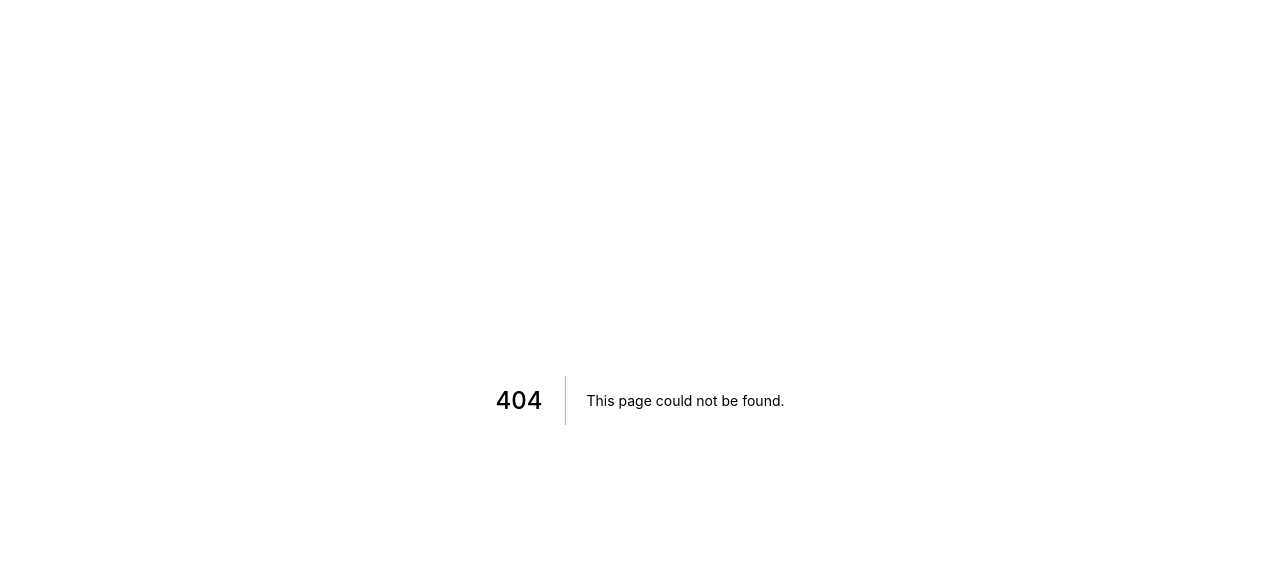
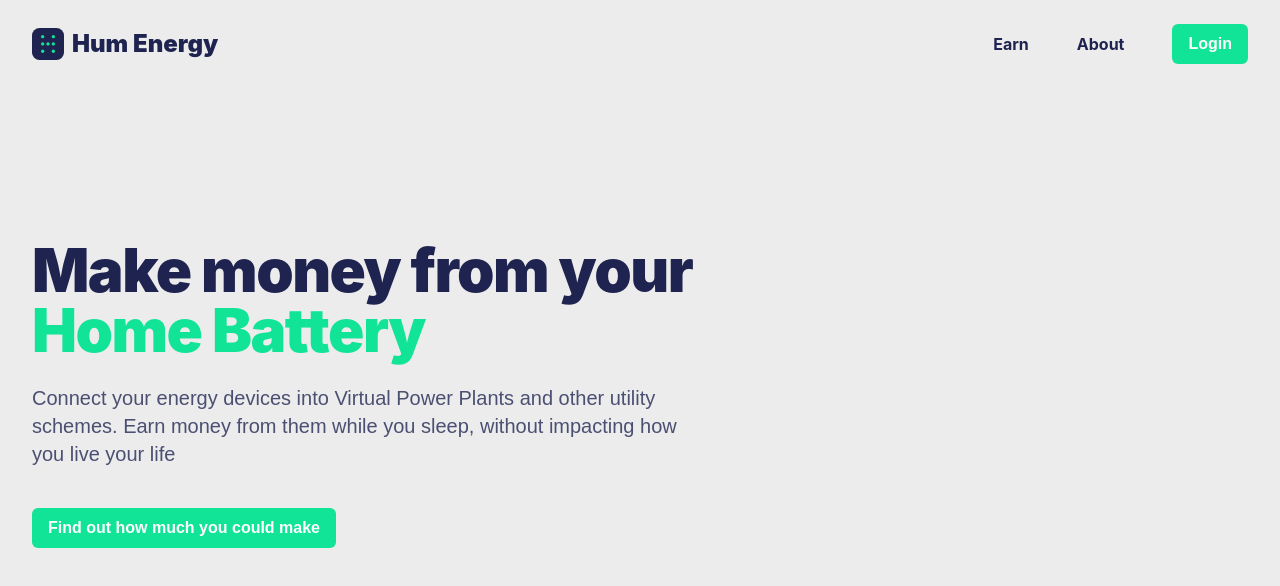
Before and after one commit to JamesDLamming/humenergy-web, a Next.js app: page /earn in a window 1280 px wide. Before the commit this address had no page. Shown: the top 586 px of the page. Built offline with nearby package versions, Linux system fonts and the light colour scheme; a web font is replaced by a local one.

Commit message:
Earn page setup

```diff
--- a/components/DefaultButton.js
+++ b/components/DefaultButton.js
@@ -2,7 +2,7 @@ const DefaultButton = ({ onClick, submittedStyle, ...props }) => {
   return (
     <button
       onClick={onClick}
-      className={`px-4 py-2 bg-blue-500 text-white font-semibold rounded-md hover:bg-blue-700 focus:outline-none focus:ring-2 focus:ring-blue-400 focus:ring-opacity-75 ${props.className} ${submittedStyle} `}
+      className={`px-4 py-2 bg-accent text-white font-semibold rounded-md hover:shadow-lg hover:bg-opacity-80   ${props.className} ${submittedStyle} `}
     >
       {props.children}
     </button>
--- a/components/Hero.js
+++ b/components/Hero.js
@@ -4,7 +4,6 @@ import SignupForm from './SignupForm';
 import Modal from './Modal';
 
 const Hero = () => {
-  const [modalOpen, setModalOpen] = useState(false);
   const [modalVisibility, setModalVisibility] = useState(false);
 
   return (
@@ -20,10 +19,10 @@ const Hero = () => {
           <div className="relative z-[1]">
             <div className="">
               <div className="mt-6 sm:max-w-xl">
-                <h1 className="text-4xl font-black tracking-tight text-gray-900 sm:text-6xl xl:text-7xl  relative">
-                  Take control of your home energy use
+                <h1 className="text-3xl font-black tracking-tight text-main sm:text-5xl xl:text-6xl  relative">
+                  Take control of your home energy
                 </h1>
-                <h2 className="font-medium font-cabin mt-6 text-lg text-gray-500 sm:text-xl  relative">
+                <h2 className=" font-cabin font-medium mt-6 text-lg text-mainSecondary sm:text-xl  relative">
                   Manage and optimize your energy consumption with Hum Energy,
                   the user-friendly app designed to help you save money and
                   reduce your environmental footprint
@@ -59,10 +58,10 @@ const Hero = () => {
                     className="w-5 h-5 text-yellow-400"
                   ></img>
                 </div>
-                <div className="min-w-0 py-1 text-xs sm:text-sm text-gray-500 pl-3">
+                <div className="min-w-0 py-1 text-xs sm:text-sm  pl-3">
                   Energy monitoring
                 </div>
-                <div className="min-w-0 py-1 text-xs sm:text-sm text-gray-500 pl-3">
+                <div className="min-w-0 py-1 text-xs sm:text-sm  pl-3">
                   Personalized tips
                 </div>
               </div>
@@ -107,7 +106,7 @@ const Hero = () => {
               </svg>
             </div>
 
-            <div className="relative pl-4 ml-auto sm:max-w-4xl sm:px-0 lg:h-full lg:max-w-none lg:flex lg:items-center xl:pl-12 preview-menu-wrapper">
+            <div className="relative pl-4 ml-auto sm:max-w-4xl sm:px-0 lg:h-full lg:max-w-none lg:flex lg:items-center xl:pl-12 ">
               <img
                 className="w-full rounded-l-3xl lg:w-auto 2xl:h-full 2xl:max-w-none 2xl:rounded-3xl"
                 src="https://images.unsplash.com/photo-1490730141103-6cac27aaab94?crop=entropy&amp;cs=tinysrgb&amp;fit=max&amp;fm=jpg&amp;ixid=M3wzMzczODV8MHwxfHJhbmRvbXx8fHx8fHx8fDE3MDE3MTAzODl8&amp;ixlib=rb-4.0.3&amp;q=80&amp;w=1080"
--- a/components/Nav.js
+++ b/components/Nav.js
@@ -1,24 +1,39 @@
 import React from 'react';
+import Link from 'next/link';
+import DefaultButton from './DefaultButton';
+
+const navLinks = [{ href: '/earn', label: 'Earn' }];
 
 const Nav = () => {
   return (
     <div className="relative isolate z-10">
-      <div className="px-6 py-6 lg:px-8 preview-menu-wrapper relative">
+      <div className="px-6 py-6 lg:px-8  relative">
         <nav className="flex items-center justify-between" aria-label="Global">
-          <a href="" className="flex flex-wrap items-center lg:flex-1 gap-x-2">
+          <a href="/" className="flex flex-wrap items-center lg:flex-1 gap-x-2">
             <img
               className="w-auto h-8"
               src="/HumEnergyLogoSquare.svg"
               alt="Hum Energy logo"
             ></img>
-            <h1 className="font-black text-gray-900 text-xl md:text-2xl">
+            <h1 className="font-black text-main text-xl md:text-2xl">
               Hum Energy
             </h1>
           </a>
           <div className="flex items-center space-x-2 lg:hidden"></div>
-          <div className="hidden lg:flex lg:gap-x-12"></div>
+
           <div className="hidden lg:flex lg:flex-1 lg:justify-end lg:items-center lg:space-x-4"></div>
+          <div className="hidden items-center lg:flex lg:gap-x-12">
+            <Link href="/earn" className="font-bold font-inter text-main">
+              Earn
+            </Link>
+            <Link href="/" className="font-bold font-inter text-main">
+              About
+            </Link>
+            <DefaultButton>Login</DefaultButton>
+          </div>
+          <div></div>
         </nav>
+
         <div className="fixed h-0 p-0 overflow-hidden whitespace-nowrap border-0 hidden"></div>
       </div>
     </div>
--- a/components/SignupForm.js
+++ b/components/SignupForm.js
@@ -107,6 +107,9 @@ const SignupForm = ({ isInModal = false, onFormSubmitted = () => {} }) => {
 
   return (
     <div>
+      <h2 className="font-bold mb-2">
+        Coming soon - signup to be notified when we're live
+      </h2>
       <form onSubmit={handleSubmit} noValidate className="space-y-4">
         <div className="flex flex-col sm:flex-row space-y-4 sm:space-y-0 sm:space-x-4">
           <div className="flex-1">
--- a/package.json
+++ b/package.json
@@ -11,6 +11,7 @@
     "prop-types": "^15.8.1",
     "react": "^18.2.0",
     "react-dom": "^18.2.0",
+    "react-type-animation": "^3.2.0",
     "tailwindcss": "^3.3.5"
   }
 }
--- /dev/null
+++ b/pages/earn.js
@@ -0,0 +1,82 @@
+import React, { useState } from 'react';
+import Nav from '../components/Nav';
+import SEO from '../components/SEO';
+import { TypeAnimation } from 'react-type-animation';
+import DefaultButton from '../components/DefaultButton';
+import Modal from '../components/Modal';
+import SignupForm from '../components/SignupForm';
+
+export default function earn() {
+  const [modalVisibility, setModalVisibility] = useState(false);
+
+  return (
+    <>
+      <SEO title="Hum Energy - Earn" />
+
+      <div className="bg-bgMain overflow-hidden min-h-screen">
+        <Nav></Nav>
+        <section
+          id="hero"
+          className="overflow-hidden lg:relative pt-12 sm:pt-20 md:pt-24 lg:pt-32"
+          sectionname="hero"
+          sectionlabel="Hero"
+          sortorder="0"
+        >
+          <div className="max-w-lg px-4 mx-auto sm:max-w-3xl sm:px-6 lg:px-8 lg:max-w-7xl lg:grid lg:grid-cols-3 lg:gap-24 relative z-10">
+            <div className="relative z-[1] col-span-2">
+              <div className="mt-6  sm:max-w-2xl">
+                <h1 className="text-3xl font-black tracking-tight text-main sm:text-5xl xl:text-6xl  relative">
+                  Make money from your{' '}
+                  <span className="min-w-[250px]  inline-block">
+                    <TypeAnimation
+                      sequence={[
+                        'EV',
+                        1500,
+                        'Smart Thermostat',
+                        1500,
+                        'Home Battery',
+                        1500,
+                        'Solar Panel',
+                        1500,
+                        'Heat Pump',
+                        1500,
+                      ]}
+                      wrapper="span"
+                      speed={50}
+                      repeat={Infinity}
+                      cursor={false}
+                      className="text-accent inline-block"
+                    />
+                  </span>
+                </h1>
+                <h2 className="font-medium font-cabin mt-6 text-lg text-mainSecondary sm:text-xl  relative">
+                  Connect your energy devices into Virtual Power Plants and
+                  other utility schemes. Earn money from them while you sleep,
+                  without impacting how you live your life
+                </h2>
+              </div>
+
+              <div className="mt-10 space-y-4">
+                <DefaultButton onClick={() => setModalVisibility(true)}>
+                  Find out how much you could make
+                </DefaultButton>{' '}
+              </div>
+            </div>
+            <div className="col-span-1"></div>
+          </div>
+        </section>
+      </div>
+      <Modal
+        visible={modalVisibility}
+        onCancel={() => setModalVisibility(false)}
+        buttonText="Submit"
+        hideButton
+      >
+        <SignupForm
+          isInModal={true}
+          onFormSubmitted={() => setModalVisibility(false)}
+        ></SignupForm>
+      </Modal>
+    </>
+  );
+}
--- a/styles/globals.css
+++ b/styles/globals.css
@@ -2,124 +2,6 @@
 @tailwind base;
 @tailwind components;
 @tailwind utilities;
-
-/* @font-face {
-  font-family: 'Sofia Pro Semi';
-  src: url('/fonts/SofiaProSemiBold.woff2') format('woff2');
-  font-weight: 600;
-  font-style: normal;
-}
-
-@font-face {
-  font-family: 'Sofia Pro';
-  src: url('/fonts/SofiaProRegular-Italic.woff2') format('woff2');
-  font-weight: normal;
-  font-style: italic;
-}
-
-@font-face {
-  font-family: 'Sofia Pro Semi';
-  src: url('/fonts/SofiaProSemiBold-Italic.woff2') format('woff2');
-  font-weight: 600;
-  font-style: italic;
-}
-
-@font-face {
-  font-family: 'Sofia Pro';
-  src: url('/fonts/SofiaProLight.woff2') format('woff2');
-  font-weight: 300;
-  font-style: normal;
-}
-
-@font-face {
-  font-family: 'Sofia Pro';
-  src: url('/fonts/SofiaProExtraLight.woff2') format('woff2');
-  font-weight: 200;
-  font-style: normal;
-}
-
-@font-face {
-  font-family: 'Sofia Pro';
-  src: url('/fonts/SofiaProMedium-Italic.woff2') format('woff2');
-  font-weight: 500;
-  font-style: italic;
-}
-
-@font-face {
-  font-family: 'Sofia Pro';
-  src: url('/fonts/SofiaProUltraLight-Italic.woff2') format('woff2');
-  font-weight: 200;
-  font-style: italic;
-}
-
-@font-face {
-  font-family: 'Sofia Pro';
-  src: url('/fonts/SofiaProRegular.woff2') format('woff2');
-  font-weight: normal;
-  font-style: normal;
-}
-
-@font-face {
-  font-family: 'Sofia Pro';
-  src: url('/fonts/SofiaProMedium.woff2') format('woff2');
-  font-weight: 500;
-  font-style: normal;
-}
-
-@font-face {
-  font-family: 'Sofia Pro';
-  src: url('/fonts/SofiaProBold.woff2') format('woff2');
-  font-weight: bold;
-  font-style: normal;
-}
-
-@font-face {
-  font-family: 'Sofia Pro';
-  src: url('/fonts/SofiaProExtraLight-Italic.woff2') format('woff2');
-  font-weight: 200;
-  font-style: italic;
-}
-
-@font-face {
-  font-family: 'Sofia Pro';
-  src: url('/fonts/SofiaProLight-Italic.woff2') format('woff2');
-  font-weight: 300;
-  font-style: italic;
-}
-
-@font-face {
-  font-family: 'Sofia Pro';
-  src: url('/fonts/SofiaProBlack-Italic.woff2') format('woff2');
-  font-weight: 900;
-  font-style: italic;
-}
-
-
-
-@font-face {
-  font-family: 'Sofia Pro';
-  src: url('/fonts/SofiaProUltraLight.woff2') format('woff2');
-  font-weight: 200;
-  font-style: normal;
-}
-
-@font-face {
-  font-family: 'Sofia Pro';
-  src: url('/fonts/SofiaProBold-Italic.woff2') format('woff2');
-  font-weight: bold;
-  font-style: italic;
-} */
-
-/* @import url('https://fonts.cdnfonts.com/css/sf-pro-display');
-
-
-
-@font-face {
-  font-family: 'Inter', sans-serif;
-  src: url('/fonts/SF-Pro-Text-Black.otf') format('otf');
-  font-weight: 900;
-  font-style: normal;
-} */
 
 @import url('https://fonts.googleapis.com/css2?family=Cabin:ital,wght@0,400;0,500;0,600;0,700;1,400;1,500;1,600;1,700&display=swap');
 @import url('https://fonts.googleapis.com/css2?family=Inter:wght@100;200;300;400;500;600;700;800;900&display=swap');
@@ -140,3 +22,8 @@ h5,
 h6 {
   font-family: 'Inter', sans-serif;
 }
+@layer base {
+  html {
+    @apply text-mainSecondary;
+  }
+}
--- a/tailwind.config.js
+++ b/tailwind.config.js
@@ -9,6 +9,13 @@ module.exports = {
         inter: 'Inter',
         cabin: ['Cabin', 'sans-serif'],
       },
+      colors: {
+        bgMain: '#ececec',
+        accent: '#11E496',
+        accentSecondary: '#b8f7e0',
+        main: '#1E234F',
+        mainSecondary: '#4b4f72',
+      },
     },
   },
   variants: {
```
Also changed, not shown: public/HumEnergyLogoSquare.svg, 1 other file (tests, documents, lock files or other folders).
